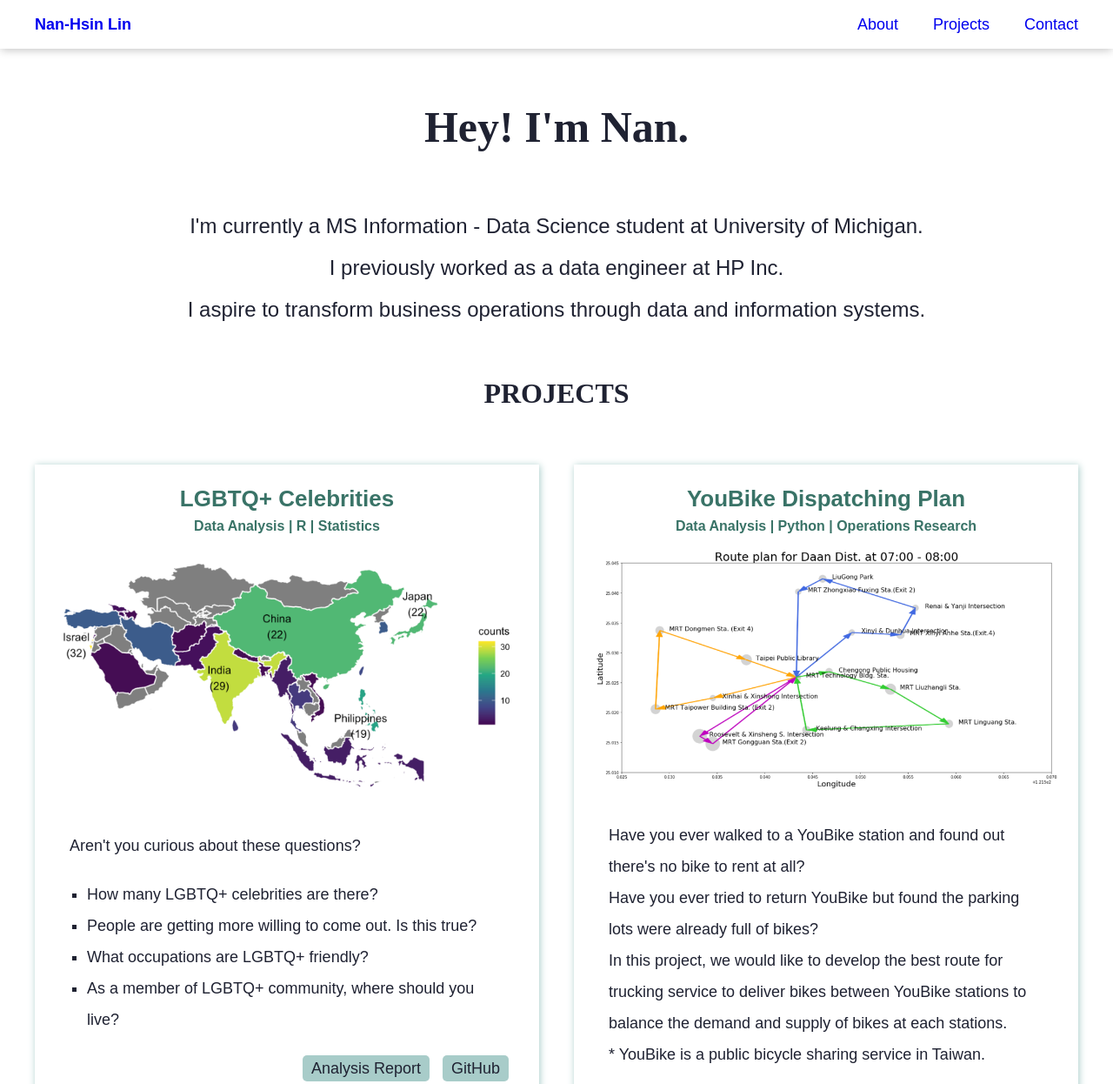
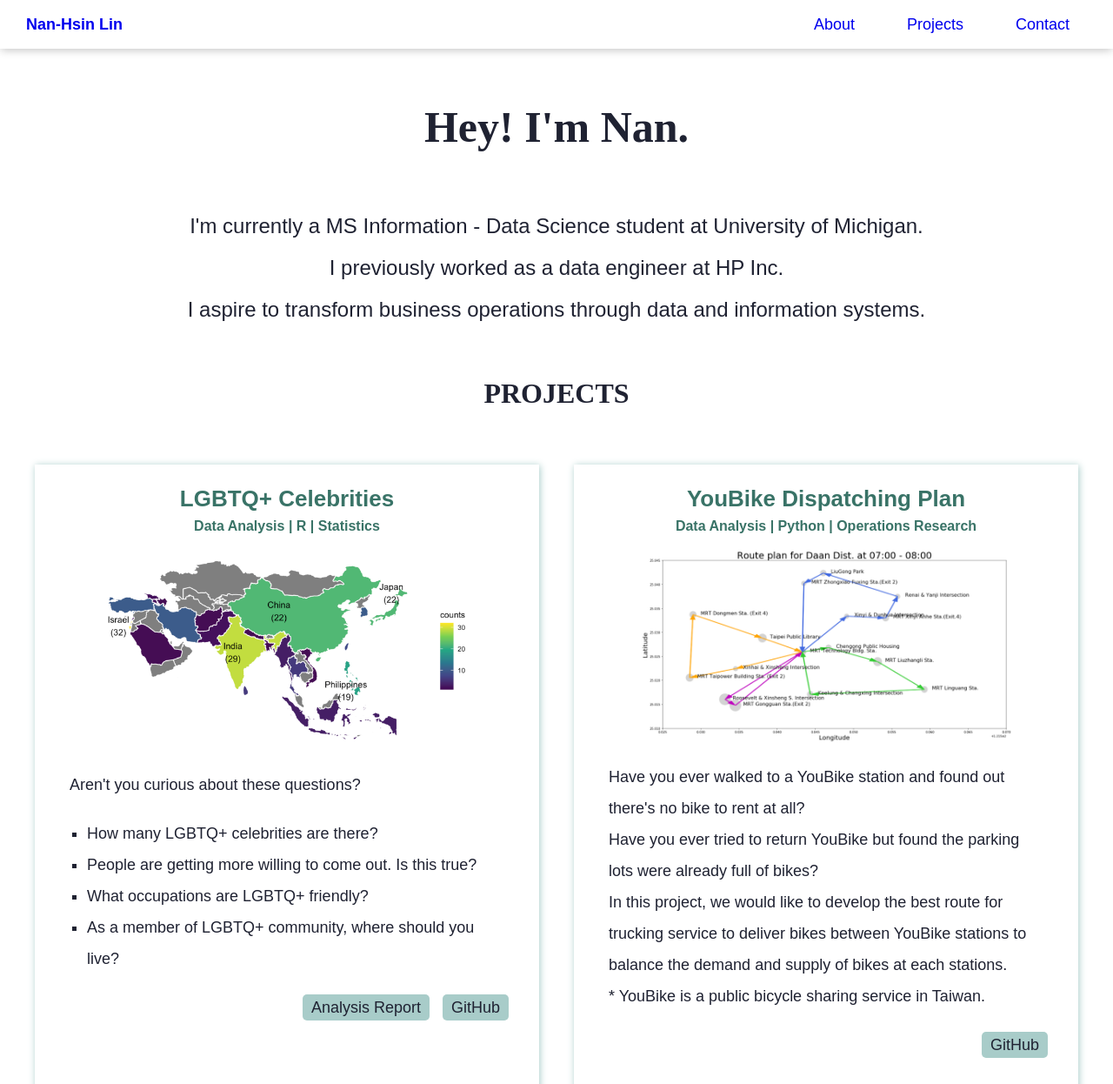
Before and after one commit to nanhsin/si539-final, a plain HTML site: page index.html in a window 1280 px wide. Shown: the top 1246 px of the page at 87% size. Drawn offline with Linux system fonts and the light colour scheme.

Commit message:
Add files via upload

```diff
--- a/css/style.css
+++ b/css/style.css
@@ -37,8 +37,9 @@ a:visited {
 }
 
 .nav_links li {
+    color: #1f2232;
     list-style: none;
-    padding: 0 20px;
+    padding: 0 10px;
     margin: 10px 0;
 }
 
@@ -119,6 +120,7 @@ h4 {
     grid-template-columns: 1fr;
     grid-gap: 40px;
     margin: 10px;
+    justify-content: center;
     justify-items: center;
 }
 
@@ -130,7 +132,9 @@ h4 {
 }
 
 .project img {
-    width: 100%;
+    display: block;
+    margin: auto;
+    width: 80%;
 }
 
 .project iframe {
@@ -162,7 +166,7 @@ h4 {
     display: none;
     position: fixed;
     z-index: 1;
-    left: -1%;
+    left: -3%;
     top: 0;
     width: 100%;
     height: 100%;
@@ -177,7 +181,7 @@ h4 {
 .modal-content {
     background-color: #fefefe;
     margin: 15% auto;
-    padding: 20px;
+    padding: 40px 20px;
     width: 90%;
 }
 
@@ -211,7 +215,7 @@ footer {
     margin: 50px;
 }
 
-@media screen and (min-width: 900px) {
+@media screen and (min-width: 800px) {
     body, button {
         font-size: 18px;
         line-height: 2;
@@ -220,6 +224,10 @@ footer {
     .nav_links {
         justify-content: flex-end;
         margin-right: 20px;
+    }
+
+    .nav_links li {
+        margin: 10px 20px;
     }
 
     .container {
@@ -240,40 +248,22 @@ footer {
 
     h1 {
         font-size: 50px;
-        /* text-align: center;
-        font-weight: bolder;
-        font-family: serif;
-        margin: 40px; */
     }
 
     h1+p {
         font-size: 24px;
-        /* margin-bottom: 20px; */
     }
 
     h2 {
         font-size: 32px;
-        /* text-align: center;
-        font-weight: bold;
-        font-family: serif;
-        margin: 40px; */
     }
 
     h3 {
         font-size: 26px;
-        /* color: #397367;
-        font-weight: bolder;
-        text-align: center;
-        line-height: 1.5; */
     }
 
     h4 {
         font-size: 16px;
-        /* color: #397367;
-        font-weight: bold;
-        text-align: center;
-        line-height: 1.5;
-        margin-bottom: 15px; */
     }
 
     #contact img {
```
